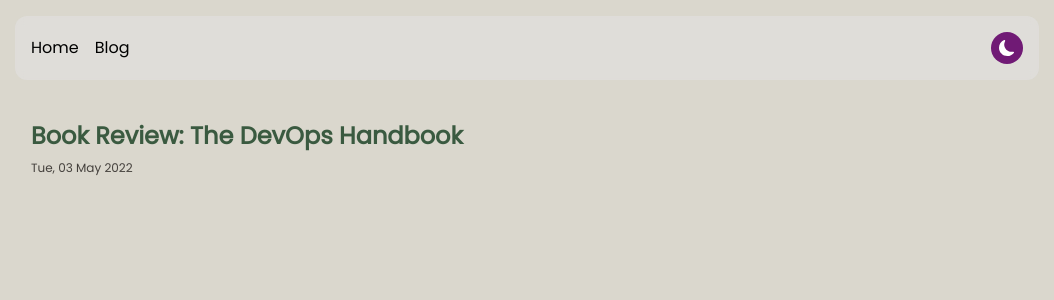
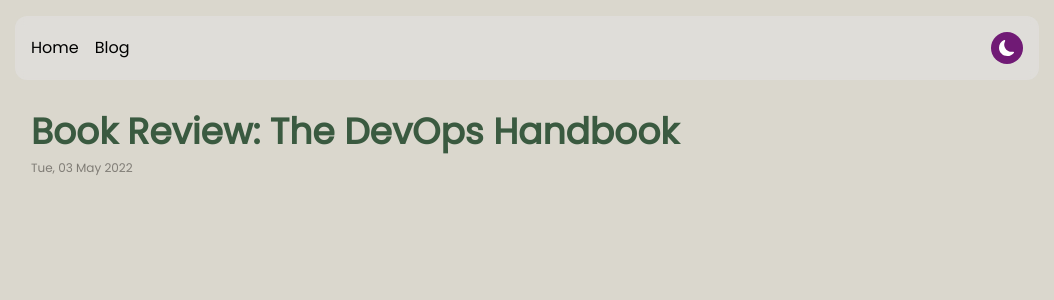
Before and after one commit to TanishqSingla/my-website, a Next.js app: page /blog in a window 1280 px wide. Shown: the top 300 px of the page, without its empty margins (113-1167 px from the left). Built offline with nearby package versions, Linux system fonts and the light colour scheme.

Commit message:
Formatting posts

```diff
--- a/pages/blog/index.tsx
+++ b/pages/blog/index.tsx
@@ -1,3 +1,4 @@
+import Link from "next/link";
 import { getPostData } from "../../lib/posts";
 
 type BlogProps = {
@@ -13,11 +14,11 @@
 export default function Blog({ posts }: BlogProps) {
 	return (
 		<main>
-			<ul className="sm:space-y-8 space-y-4">
+			<ul>
 				{posts.map((post) => (
 					<li key={post.date}>
-						<h3 className="highlight font-bold">{post.title}</h3>{" "}
-						<p className="text-xs">
+						<Link href={`/blog/posts/${post.id}`}><h2 className="highlight font-bold mb-2">{post.title}</h2></Link>
+						<p className="text-xs opacity-60">
 							{new Date(post.date).toUTCString().substring(0, 16)}
 						</p>
 					</li>
--- a/posts/devOpsHandbookReview.md
+++ b/posts/devOpsHandbookReview.md
@@ -14,7 +14,7 @@
 
 ## My Review of the book
 
-The book starts with a brief history of various movements in manufacturing sector namely **The Lean Movement**, **Toyota kata** as well as movements in technology sector such as **The Agile Manifesto** and The **Continuous Delivery Movement**, and explains how all this resulted in what we call today DevOps.
+The book starts with a brief history of various movements in manufacturing sector namely **The Lean Movement**, **Toyota kata** as well as movements in technology sector such as **The Agile Manifesto** and **The Continuous Delivery Movement**, and explains how all this resulted in what we call today DevOps.
 
 Further into the book we encounter the concept of value stream, which the book centres around a lot. Value stream especially technology value stream is defined as the process required to convert a business hypothesis into a technology-enabled service that delivers value to the customers. The book explains the various parts of the value stream both in manufacturing sector and relates it with the different phases in technology sector.
 
--- a/styles/globals.css
+++ b/styles/globals.css
@@ -50,3 +50,13 @@
 	transition: 0.3s ease-in;
 	@apply h-12 w-32 flex items-center justify-center gap-2 hover:bg-white rounded-md text-primary-100;
 }
+
+.post-content > h2,h3,h4 {
+	@apply my-6
+}
+.post-content strong {
+	@apply dark:text-neutral-500 text-neutral-800
+}
+.post-content > p {
+	@apply mb-2
+}
```
